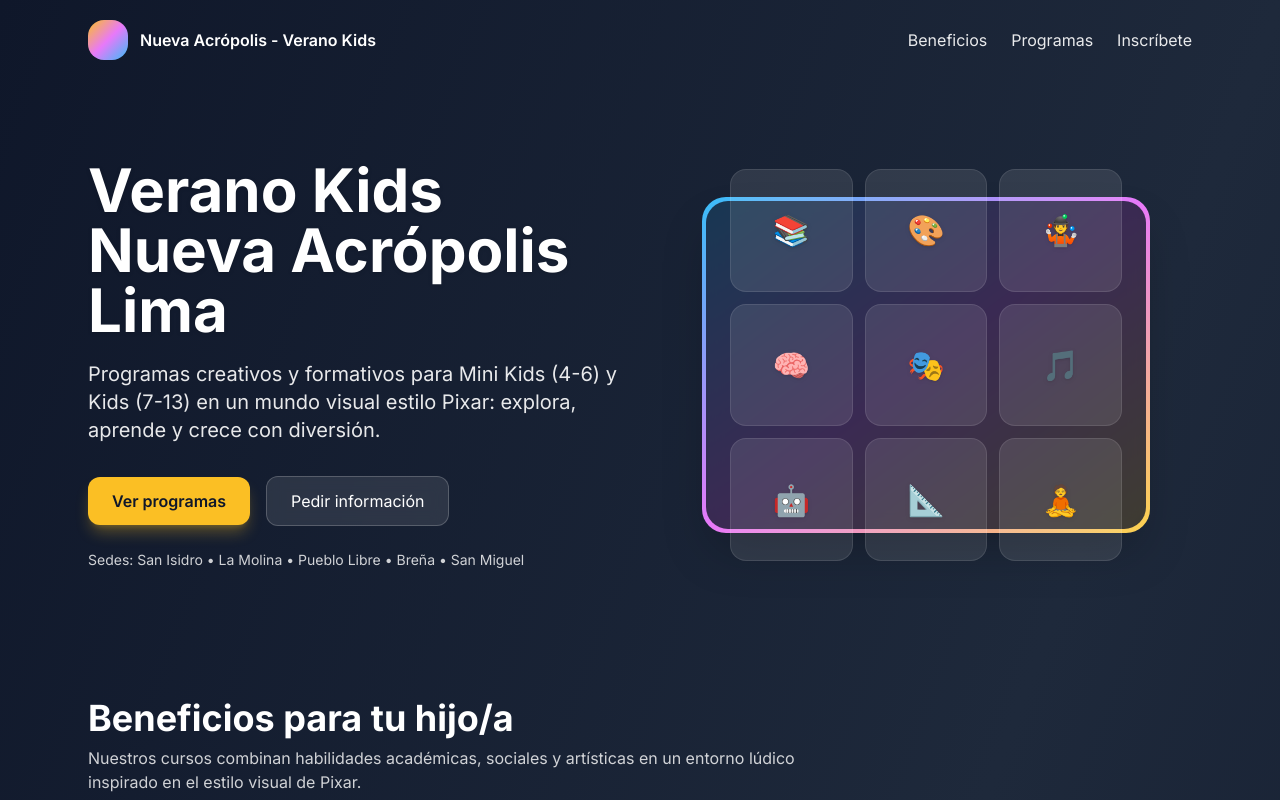
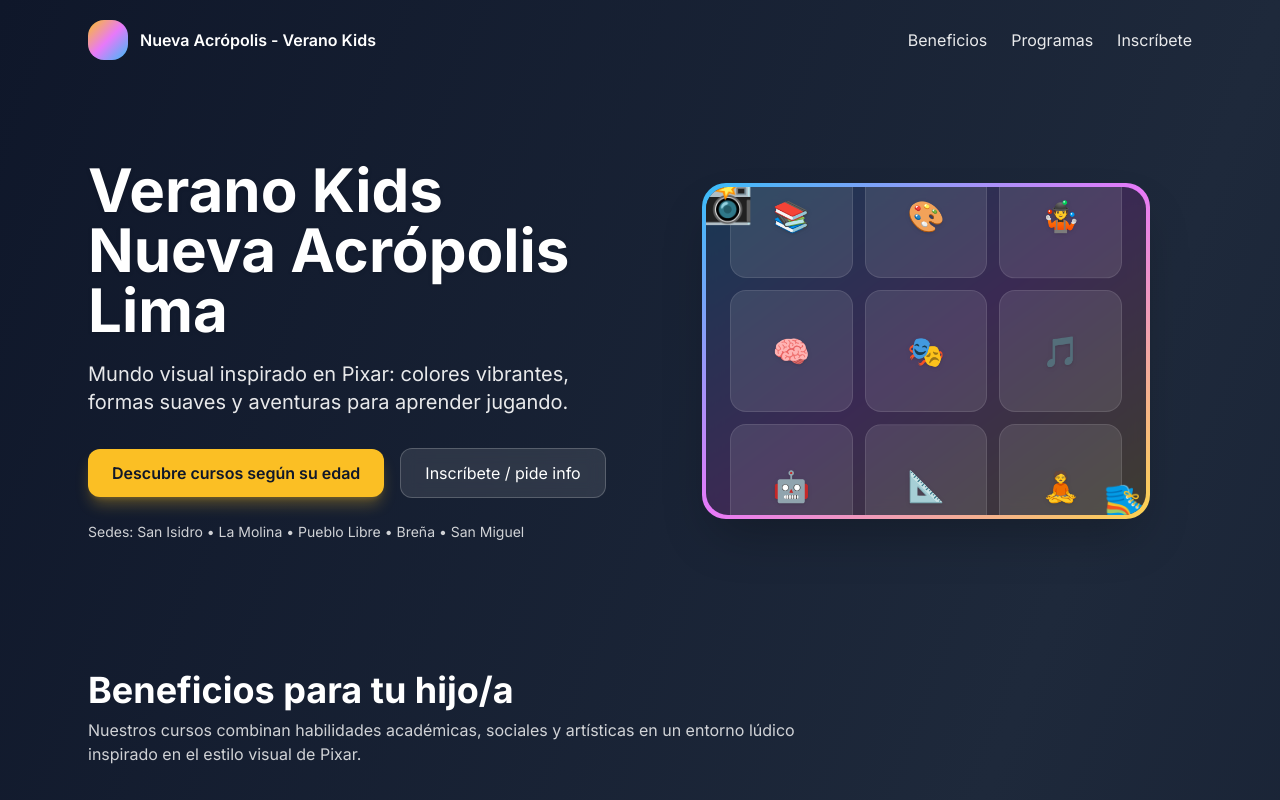
Before and after one commit to not11just12for13fun14/frontend-repo_7kwvar1s_11evhx, a React (Vite) app: page / in a window 1280 px wide. Shown: the top 800 px of the page. Built offline with nearby package versions, Linux system fonts and the light colour scheme; no server answers; a web font is replaced by a local one.

Commit message:
Update project prj_7kwvar1s - 2025-11-20T00:38:23.664Z

```diff
--- /dev/null
+++ b/src/components/AgeModal.jsx
@@ -0,0 +1,121 @@
+import { useMemo, useState } from 'react'
+import { motion, AnimatePresence } from 'framer-motion'
+
+const COURSES_79 = [
+  'Comprensión Lectora',
+  'Comprensión y manejo de las emociones',
+  'Fortalecimiento del carácter y seguridad en sí mismo',
+  'Matemáticas Divertidas',
+  'Oratoria y expresión corporal kids',
+  'Prácticas de atención y concentración para la vida escolar',
+]
+
+const COURSES_812 = [
+  'Aprendiendo a cantar',
+  'Caligrafía y escritura creativa',
+  'Creación de ánime e historietas (Manga)',
+  'Dibujo arquitectónico en 3D',
+  'Dibujo Kawaii, pintura y acuarela',
+  'Pintura y acuarela',
+  'Teatro y clown',
+  'Tiempo fuera de la pantalla APRENDE JUEGOS DE MESA',
+  'Yoga Kids',
+]
+
+const COURSES_1012 = [
+  'Aprende a estudiar, entender y memorizar',
+  'Autoestima y desarrollo del carácter Kids',
+  'Comprensión Lectora y ortografía',
+  'Desarrollo de habilidades para socializar',
+  'Gestión emocional Kids',
+  'Matemáticas Divertidas',
+  'Oratoria y liderazgo Kids',
+  'Prácticas de atención y concentración para la vida escolar',
+  'Vocalización y dicción KIDS',
+]
+
+export default function AgeModal({ open, onClose }){
+  const [selected, setSelected] = useState([])
+
+  const toggleAge = (age) => {
+    setSelected(prev => prev.includes(age) ? prev.filter(a=>a!==age) : [...prev, age])
+  }
+
+  const { program, recommended } = useMemo(()=>{
+    if (!selected.length) return { program: null, recommended: [] }
+    const minAge = Math.min(...selected)
+    const maxAge = Math.max(...selected)
+    // Determine program
+    const program = maxAge >= 7 ? 'Kids' : 'Mini Kids (general)'
+
+    const set = new Set()
+    // Ranges
+    if (selected.some(a=> a>=7 && a<=9)) COURSES_79.forEach(c=>set.add(c))
+    if (selected.some(a=> a>=8 && a<=12)) COURSES_812.forEach(c=>set.add(c))
+    if (selected.some(a=> a>=10 && a<=12)) COURSES_1012.forEach(c=>set.add(c))
+
+    return { program, recommended: Array.from(set) }
+  }, [selected])
+
+  const ages = [4,5,6,7,8,9,10,11,12]
+
+  return (
+    <AnimatePresence>
+      {open && (
+        <motion.div initial={{ opacity: 0 }} animate={{ opacity: 1 }} exit={{ opacity: 0 }} className="fixed inset-0 z-50 flex items-center justify-center">
+          <div className="absolute inset-0 bg-slate-900/70 backdrop-blur" onClick={onClose} />
+          <motion.div initial={{ scale: 0.9, opacity: 0 }} animate={{ scale: 1, opacity: 1 }} exit={{ scale: 0.95, opacity: 0 }} transition={{ type: 'spring', stiffness: 180, damping: 18 }} className="relative max-w-2xl w-full mx-6 rounded-3xl border border-white/10 overflow-hidden">
+            <div className="absolute -top-24 -left-24 w-80 h-80 rounded-full blur-3xl opacity-40 bg-gradient-to-br from-amber-400 via-fuchsia-400 to-sky-400" />
+            <div className="absolute -bottom-24 -right-24 w-72 h-72 rounded-full blur-3xl opacity-30 bg-gradient-to-tr from-indigo-400 via-fuchsia-400 to-emerald-300" />
+            <div className="relative bg-slate-900/90 p-6">
+              <div className="flex items-start justify-between">
+                <div>
+                  <h3 className="text-2xl font-bold text-white">Elige la edad de tu hijo/a</h3>
+                  <p className="text-white/80">Te mostraremos los cursos disponibles según su etapa.</p>
+                </div>
+                <button onClick={onClose} className="text-white/70 hover:text-white text-xl">×</button>
+              </div>
+              <div className="mt-5 grid grid-cols-3 sm:grid-cols-6 gap-2">
+                {ages.map(age => (
+                  <button key={age} onClick={()=>toggleAge(age)} className={`rounded-2xl px-3 py-2 text-white text-sm border transition ${selected.includes(age) ? 'bg-amber-400 text-slate-900 border-amber-300 shadow' : 'bg-white/10 border-white/20 hover:bg-white/20'}`}>
+                    {age} años
+                  </button>
+                ))}
+              </div>
+
+              <div className="mt-6">
+                {program ? (
+                  <div className="rounded-2xl p-4 bg-white/5 border border-white/10">
+                    <div className="text-white/90 text-sm">Programa sugerido</div>
+                    <div className="text-white text-lg font-semibold mt-1">{program}</div>
+                    {program.startsWith('Mini Kids') && (
+                      <div className="text-white/70 text-sm mt-1">Programa general 4-6: pronto más detalle. Nuestro equipo te guiará con el contenido ideal.</div>
+                    )}
+                  </div>
+                ) : (
+                  <div className="text-white/70">Selecciona al menos una edad para ver recomendaciones.</div>
+                )}
+              </div>
+
+              {recommended.length > 0 && (
+                <div className="mt-6">
+                  <div className="text-white font-semibold">Cursos recomendados</div>
+                  <ul className="mt-3 grid grid-cols-1 sm:grid-cols-2 gap-2">
+                    {recommended.map((c, i) => (
+                      <li key={i} className="text-white/90 flex items-start gap-2"><span>•</span><span>{c}</span></li>
+                    ))}
+                  </ul>
+                </div>
+              )}
+
+              <div className="mt-6 flex flex-wrap items-center gap-3">
+                <a href="#formulario" onClick={onClose} className="inline-flex items-center rounded-xl bg-amber-400 text-slate-900 font-semibold px-5 py-2.5 shadow hover:shadow-lg transition">Solicitar información</a>
+                <button onClick={()=>setSelected([])} className="inline-flex items-center rounded-xl bg-white/10 text-white px-5 py-2.5 border border-white/20 hover:bg-white/20 transition">Limpiar</button>
+              </div>
+            </div>
+          </motion.div>
+        </motion.div>
+      )}
+    </AnimatePresence>
+  )
+}
--- a/src/components/Hero.jsx
+++ b/src/components/Hero.jsx
@@ -1,26 +1,30 @@
 import { motion } from 'framer-motion'
+import { useState } from 'react'
+import AgeModal from './AgeModal'
 
 export default function Hero() {
+  const [open, setOpen] = useState(false)
   return (
     <section className="relative overflow-hidden">
       <div className="absolute inset-0 -z-10">
-        <div className="absolute -top-32 -left-32 w-[40rem] h-[40rem] rounded-full blur-3xl opacity-40 bg-gradient-to-br from-pink-400 via-yellow-300 to-sky-400" />
-        <div className="absolute -bottom-24 -right-24 w-[36rem] h-[36rem] rounded-full blur-3xl opacity-30 bg-gradient-to-tr from-indigo-400 via-fuchsia-400 to-emerald-300" />
+        {/* Pixar-like colorful blobs */}
+        <motion.div initial={{ scale: 0.9, opacity: 0 }} animate={{ scale: 1, opacity: 1 }} transition={{ duration: 0.7 }} className="absolute -top-32 -left-32 w-[40rem] h-[40rem] rounded-full blur-3xl opacity-40 bg-gradient-to-br from-pink-400 via-yellow-300 to-sky-400" />
+        <motion.div initial={{ y: 30, opacity: 0 }} animate={{ y: 0, opacity: 1 }} transition={{ duration: 0.8, delay: 0.1 }} className="absolute -bottom-24 -right-24 w-[36rem] h-[36rem] rounded-full blur-3xl opacity-30 bg-gradient-to-tr from-indigo-400 via-fuchsia-400 to-emerald-300" />
       </div>
       <div className="max-w-6xl mx-auto px-6 pt-20 pb-16 grid lg:grid-cols-2 gap-10 items-center">
         <div>
           <motion.h1 initial={{ opacity: 0, y: 20 }} animate={{ opacity: 1, y: 0 }} transition={{ duration: 0.6 }} className="text-4xl md:text-6xl font-extrabold leading-tight text-white drop-shadow">
             Verano Kids Nueva Acrópolis Lima
           </motion.h1>
-          <p className="mt-5 text-lg md:text-xl text-white/90 max-w-xl">
-            Programas creativos y formativos para Mini Kids (4-6) y Kids (7-13) en un mundo visual estilo Pixar: explora, aprende y crece con diversión.
-          </p>
+          <motion.p initial={{ opacity: 0, y: 20 }} animate={{ opacity: 1, y: 0 }} transition={{ duration: 0.6, delay: 0.1 }} className="mt-5 text-lg md:text-xl text-white/90 max-w-xl">
+            Mundo visual inspirado en Pixar: colores vibrantes, formas suaves y aventuras para aprender jugando.
+          </motion.p>
           <div className="mt-8 flex flex-wrap items-center gap-4">
-            <a href="#programas" className="inline-flex items-center rounded-xl bg-amber-400 text-slate-900 font-semibold px-6 py-3 shadow-lg shadow-amber-400/30 hover:shadow-amber-400/50 transition">
-              Ver programas
-            </a>
+            <button onClick={()=>setOpen(true)} className="inline-flex items-center rounded-xl bg-amber-400 text-slate-900 font-semibold px-6 py-3 shadow-lg shadow-amber-400/30 hover:shadow-amber-400/50 transition">
+              Descubre cursos según su edad
+            </button>
             <a href="#formulario" className="inline-flex items-center rounded-xl bg-white/10 text-white backdrop-blur px-6 py-3 border border-white/20 hover:bg-white/20 transition">
-              Pedir información
+              Inscríbete / pide info
             </a>
           </div>
           <div className="mt-6 text-white/80 text-sm">
@@ -28,21 +32,39 @@
           </div>
         </div>
         <div className="relative">
+          {/* Animated, playful card grid representing kids in action */}
           <motion.div initial={{ scale: 0.9, opacity: 0 }} animate={{ scale: 1, opacity: 1 }} transition={{ duration: 0.7 }} className="relative mx-auto w-full max-w-md">
             <div className="aspect-[4/3] rounded-3xl bg-gradient-to-br from-sky-400 via-fuchsia-400 to-amber-300 p-1 shadow-2xl">
-              <div className="w-full h-full rounded-[22px] bg-slate-900/80 backdrop-blur p-6 flex items-center justify-center">
-                <div className="grid grid-cols-3 gap-3 w-full">
-                  {["📚","🎨","🤹","🧠","🎭","🎵","🤖","📐","🧘"].map((e,i)=> (
-                    <div key={i} className="aspect-square rounded-2xl bg-white/10 border border-white/10 flex items-center justify-center text-3xl">
+              <div className="w-full h-full rounded-[22px] bg-slate-900/80 backdrop-blur p-6 flex items-center justify-center overflow-hidden">
+                <motion.div className="grid grid-cols-3 gap-3 w-full"
+                  initial="hidden" animate="show"
+                  variants={{ hidden: {}, show: { transition: { staggerChildren: 0.06 }}}}
+                >
+                  {[
+                    '📚','🎨','🤹','🧠','🎭','🎵','🤖','📐','🧘'
+                  ].map((e,i)=> (
+                    <motion.div key={i}
+                      variants={{ hidden: { y: 12, opacity: 0 }, show: { y: 0, opacity: 1 }}}
+                      whileHover={{ scale: 1.06, rotate: [0, -2, 2, 0] }}
+                      transition={{ type: 'spring', stiffness: 220, damping: 14 }}
+                      className="aspect-square rounded-2xl bg-white/10 border border-white/10 flex items-center justify-center text-3xl">
                       <span className="drop-shadow">{e}</span>
-                    </div>
+                    </motion.div>
                   ))}
-                </div>
+                </motion.div>
+                {/* Floating stickers vibe */}
+                <motion.div className="absolute -top-3 -left-3 text-5xl" animate={{ y: [0, -6, 0] }} transition={{ repeat: Infinity, duration: 3 }}>
+                  📸
+                </motion.div>
+                <motion.div className="absolute -bottom-4 -right-4 text-5xl" animate={{ y: [0, 6, 0] }} transition={{ repeat: Infinity, duration: 3.2 }}>
+                  🛼
+                </motion.div>
               </div>
             </div>
           </motion.div>
         </div>
       </div>
+      <AgeModal open={open} onClose={()=>setOpen(false)} />
     </section>
   )
 }
```
Also changed, not shown: 1 other file (tests, documents, lock files or other folders).
